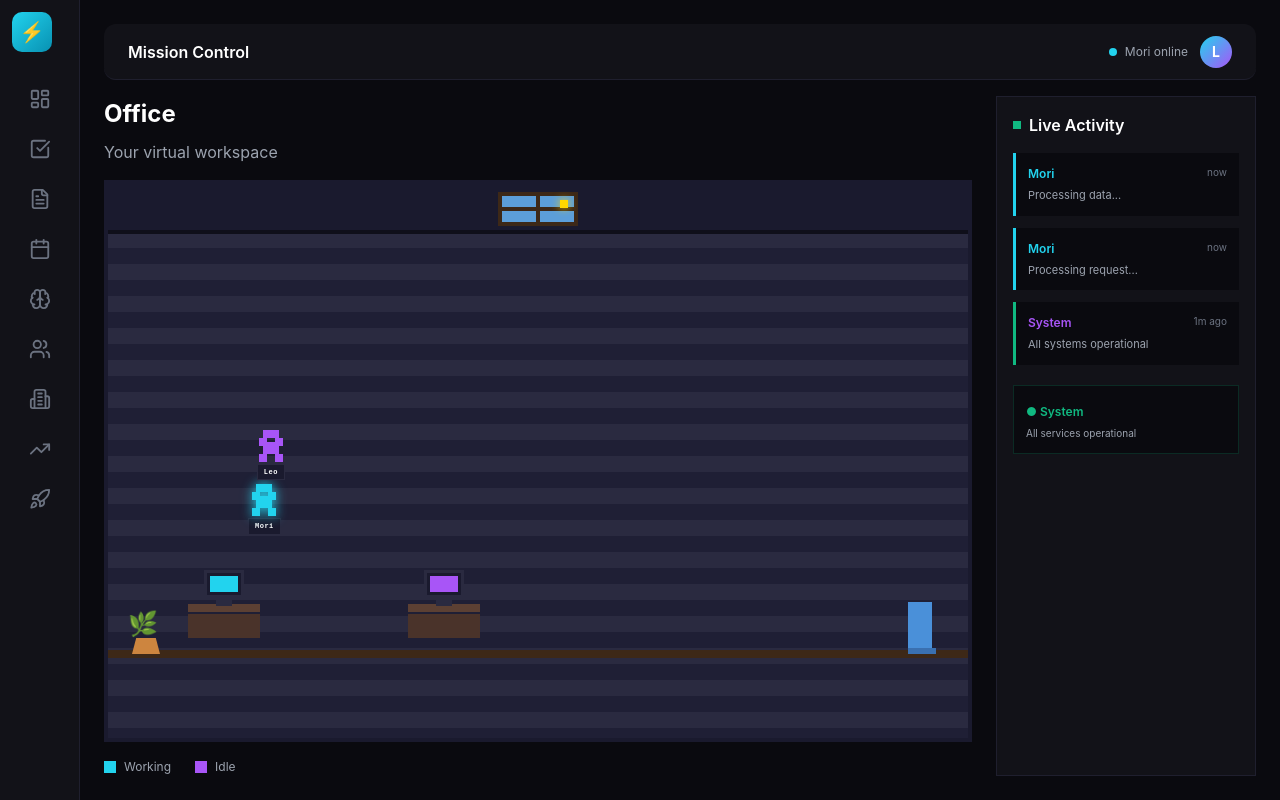
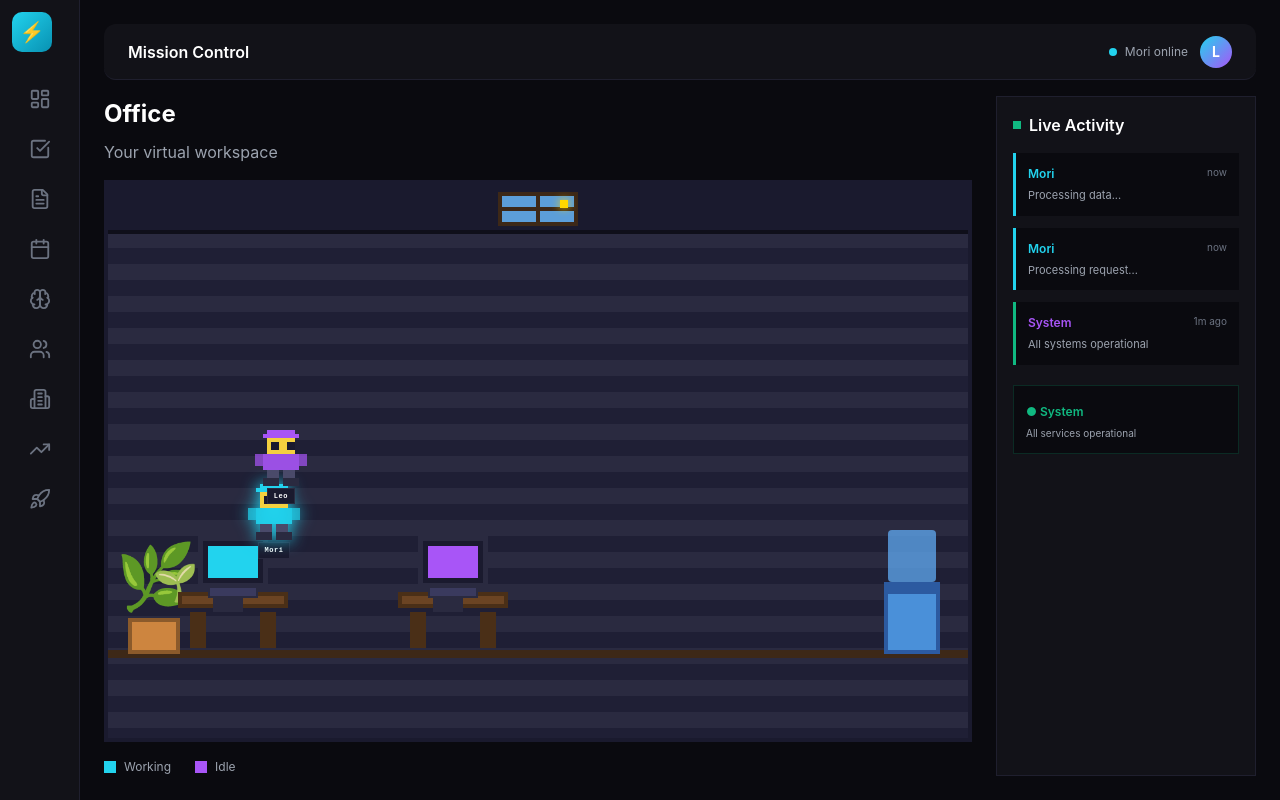
Before and after one commit to leopb3876/mission-control, a Next.js app: page /office in a window 1280 px wide. Built offline with nearby package versions, Linux system fonts and the light colour scheme.

Commit message:
Bigger pixel art decorations and characters

```diff
--- a/src/app/office/page.tsx
+++ b/src/app/office/page.tsx
@@ -194,72 +194,91 @@ export default function OfficePage() {
               background: "#3d2817",
             }} />
 
-            {/* Plant - Pixel Art */}
-            <div style={{ position: "absolute", bottom: "84px", left: "24px" }}>
-              {/* Pot */}
+            {/* BIG Plant - Pixel Art */}
+            <div style={{ position: "absolute", bottom: "84px", left: "20px" }}>
+              {/* Big Pot */}
               <div style={{
-                width: "28px",
-                height: "16px",
+                width: "52px",
+                height: "36px",
                 background: "#cd853f",
-                clipPath: "polygon(15% 0%, 85% 0%, 100% 100%, 0% 100%)",
+                border: "4px solid #8b5a2b",
               }} />
-              {/* Leaves - pixel blocks */}
+              {/* Big Leaves */}
               <div style={{
                 position: "absolute",
-                bottom: "12px",
-                left: "-4px",
-                fontSize: "24px",
+                bottom: "30px",
+                left: "-12px",
+                fontSize: "64px",
                 imageRendering: "pixelated",
-                filter: "saturate(0.7) contrast(1.2)",
+                filter: "saturate(0.8) contrast(1.2)",
               }}>🌿</div>
+              <div style={{
+                position: "absolute",
+                bottom: "45px",
+                left: "25px",
+                fontSize: "36px",
+                imageRendering: "pixelated",
+                filter: "saturate(0.8)",
+              }}>🌱</div>
             </div>
 
-            {/* Water Cooler - Pixel Art */}
-            <div style={{ position: "absolute", bottom: "84px", right: "32px" }}>
+            {/* BIG Water Cooler - Pixel Art */}
+            <div style={{ position: "absolute", bottom: "84px", right: "28px" }}>
+              {/* Bottle */}
               <div style={{
-                width: "24px",
-                height: "48px",
+                width: "48px",
+                height: "52px",
+                background: "rgba(100, 180, 255, 0.7)",
+                borderRadius: "4px",
+                margin: "auto"
+              }} />
+              {/* Main Body */}
+              <div style={{
+                width: "56px",
+                height: "72px",
                 background: "#4a90d9",
-                imageRendering: "pixelated",
+                border: "4px solid #2c5aa0",
               }} />
+              {/* Dispenser */}
               <div style={{
-                width: "28px",
-                height: "6px",
-                background: "#3a70b0",
-                marginTop: "-2px"
+                position: "absolute",
+                bottom: "60px",
+                right: "4px",
+                width: "48px",
+                height: "10px",
+                background: "#2c5aa0",
               }} />
             </div>
 
-            {/* Pixel Art Desks */}
+            {/* BIG Pixel Art Desks */}
             {deskPositions.map((desk) => (
-              <div key={desk.id} style={{ position: "absolute", bottom: "100px", left: `${desk.x}px` }}>
+              <div key={desk.id} style={{ position: "absolute", bottom: "90px", left: `${desk.x - 10}px` }}>
                 {/* Desk top */}
                 <div style={{
-                  width: "72px",
-                  height: "8px",
-                  background: "#5c4033",
+                  width: "110px",
+                  height: "16px",
+                  background: "#6b4423",
+                  border: "4px solid #4a2f17",
                   imageRendering: "pixelated"
                 }} />
-                {/* Desk front */}
-                <div style={{
-                  width: "72px",
-                  height: "24px",
-                  background: "#4a332a",
-                  marginTop: "2px"
-                }} />
-                {/* Monitor */}
+                {/* Desk legs */}
+                <div style={{ display: "flex", justifyContent: "space-between", marginTop: "4px", padding: "0 12px" }}>
+                  <div style={{ width: "16px", height: "36px", background: "#4a2f17" }} />
+                  <div style={{ width: "16px", height: "36px", background: "#4a2f17" }} />
+                </div>
+                {/* BIG Monitor */}
                 <div style={{
                   position: "absolute",
-                  bottom: "40px",
-                  left: "16px",
-                  width: "40px",
-                  height: "28px",
+                  bottom: "60px",
+                  left: "20px",
+                  width: "70px",
+                  height: "52px",
                   background: "#1a1a2e",
-                  border: "3px solid #2a2a40"
+                  border: "5px solid #2a2a40"
                 }}>
                   <div style={{
                     position: "absolute",
-                    inset: "3px",
+                    inset: "5px",
                     background: deskPositions.find(d => d.id === desk.id)?.color || "#22d3ee",
                     transition: "background 0.3s"
                   }} />
@@ -267,11 +286,21 @@ export default function OfficePage() {
                 {/* Stand */}
                 <div style={{
                   position: "absolute",
-                  bottom: "32px",
-                  left: "28px",
-                  width: "16px",
-                  height: "8px",
+                  bottom: "36px",
+                  left: "35px",
+                  width: "30px",
+                  height: "16px",
                   background: "#2a2a40"
+                }} />
+                {/* Keyboard */}
+                <div style={{
+                  position: "absolute",
+                  bottom: "50px",
+                  left: "30px",
+                  width: "50px",
+                  height: "12px",
+                  background: "#3a3a5e",
+                  border: "2px solid #2a2a40"
                 }} />
               </div>
             ))}
@@ -291,18 +320,27 @@ export default function OfficePage() {
                   zIndex: 5,
                 }}
               >
-                {/* Pixel Character Sprite */}
-                <svg width="32" height="32" viewBox="0 0 8 8" style={{ imageRendering: "pixelated", filter: agent.status === "working" ? `drop-shadow(0 0 6px ${agent.color})` : "none" }}>
-                  {/* Head */}
-                  <rect x="2" y="0" width="4" height="2" fill={agent.color} />
+                {/* BIG Pixel Character Sprite */}
+                <svg width="52" height="56" viewBox="0 0 13 14" style={{ imageRendering: "pixelated", filter: agent.status === "working" ? `drop-shadow(0 0 8px ${agent.color})` : "none" }}>
+                  {/* Hair */}
+                  <rect x="3" y="0" width="7" height="2" fill={agent.color} />
+                  <rect x="2" y="1" width="9" height="1" fill={agent.color} />
+                  {/* Face */}
+                  <rect x="3" y="2" width="7" height="4" fill="#f4d03f" />
                   {/* Eyes */}
-                  <rect x="1" y="2" width="2" height="2" fill={agent.color} />
-                  <rect x="5" y="2" width="2" height="2" fill={agent.color} />
+                  <rect x="4" y="3" width="2" height="2" fill="#1a1a2e" />
+                  <rect x="8" y="3" width="2" height="2" fill="#1a1a2e" />
                   {/* Body */}
-                  <rect x="2" y="3" width="4" height="3" fill={agent.color} />
+                  <rect x="2" y="6" width="9" height="4" fill={agent.color} opacity={0.9} />
+                  {/* Arms */}
+                  <rect x="0" y="6" width="2" height="3" fill={agent.color} opacity={0.7} />
+                  <rect x="11" y="6" width="2" height="3" fill={agent.color} opacity={0.7} />
                   {/* Legs */}
-                  <rect x="1" y="6" width="2" height="2" fill={agent.color} />
-                  <rect x="5" y="6" width="2" height="2" fill={agent.color} />
+                  <rect x="3" y="10" width="3" height="3" fill="#4a4a6a" />
+                  <rect x="7" y="10" width="3" height="3" fill="#4a4a6a" />
+                  {/* Shoes */}
+                  <rect x="2" y="12" width="4" height="2" fill="#2a2a40" />
+                  <rect x="7" y="12" width="4" height="2" fill="#2a2a40" />
                 </svg>
 
                 {/* Name Tag - Pixel Style */}
```
